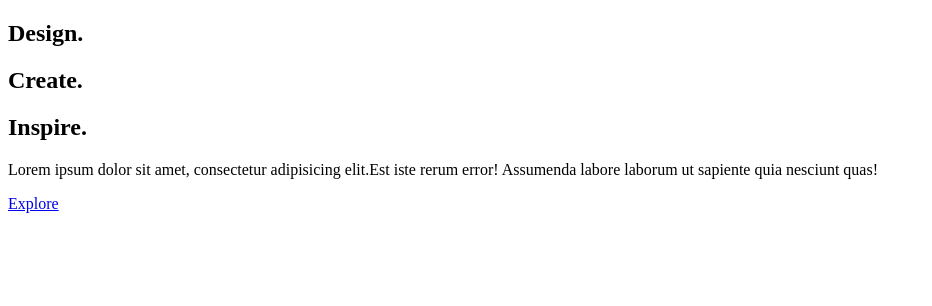
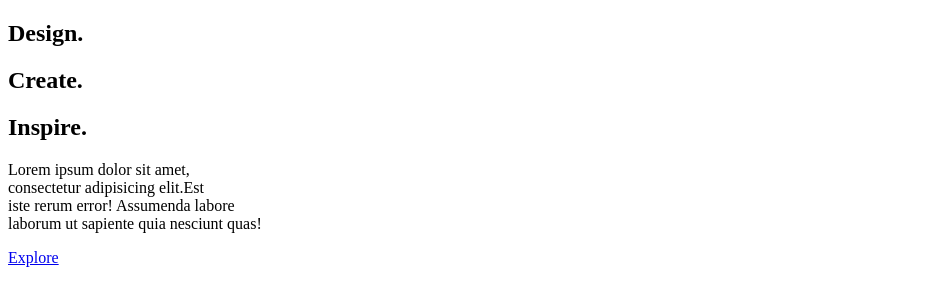
Before and after one commit to Alejandramzp/Ejemplo_HTML, a plain HTML site: page index.html in a window 1280 px wide. Shown: the whole page, without its empty margins (0-932 px from the left). Drawn offline with Linux system fonts and the light colour scheme.

Commit message:
feat: :sparkles: Imagenes
Creacion de la carpeta de imagenes

```diff
--- a/index.html
+++ b/index.html
@@ -13,9 +13,9 @@
             <h2> Create.</h2>
             <h2> Inspire.</h2>
             <p>
-                Lorem ipsum dolor sit amet,
-                consectetur adipisicing elit.Est
-                iste rerum error! Assumenda labore
+                Lorem ipsum dolor sit amet,<br>
+                consectetur adipisicing elit.Est<br>
+                iste rerum error! Assumenda labore<br>
                 laborum ut sapiente quia nesciunt quas!
             </p>
             <a href="#">
```
Also changed, not shown: images/img1.png (added), images/img10.png (added), images/img11.png (added), images/img12.png (added), images/img13.png (added), images/img14.png (added), images/img15.png (added), images/img16.png (added), images/img2.png (added), images/img3.png (added), images/img4.png (added), images/img5.png (added), images/img6.png (added), images/img7.png (added), 2 more files.
